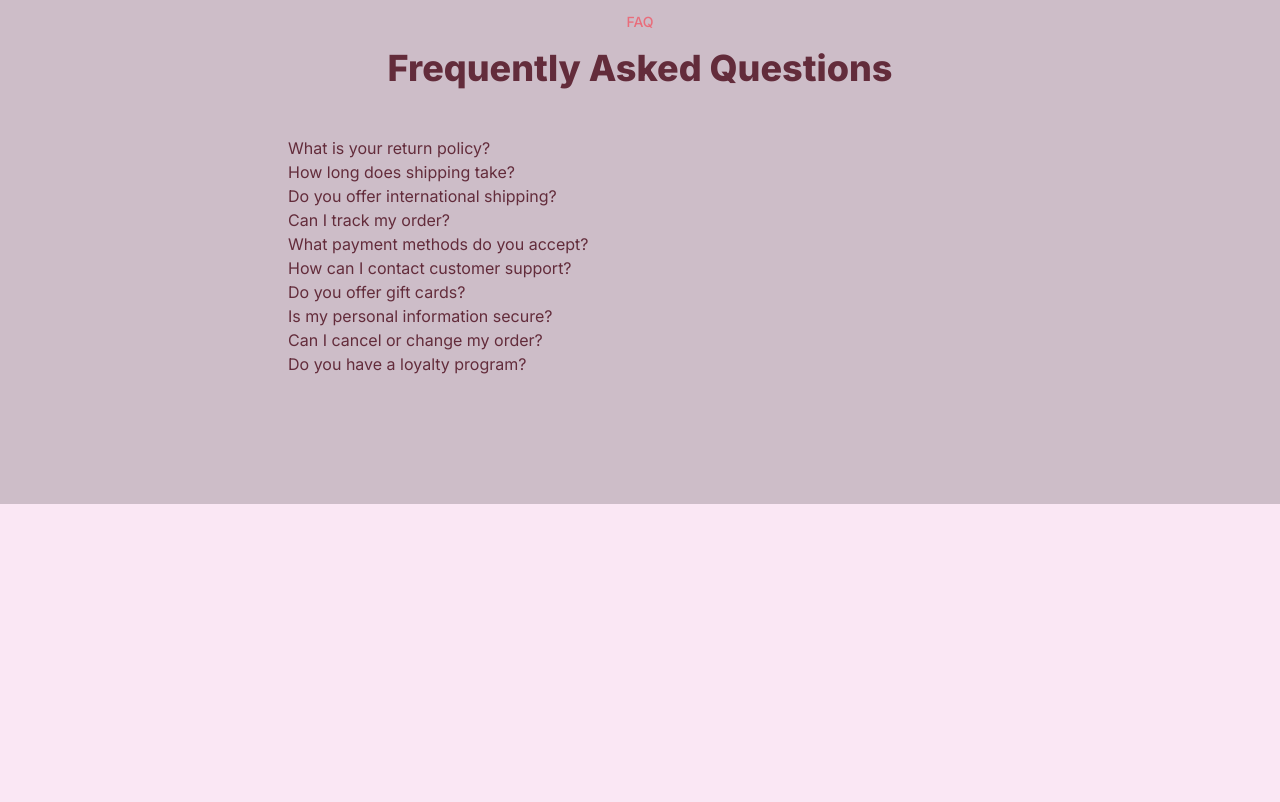
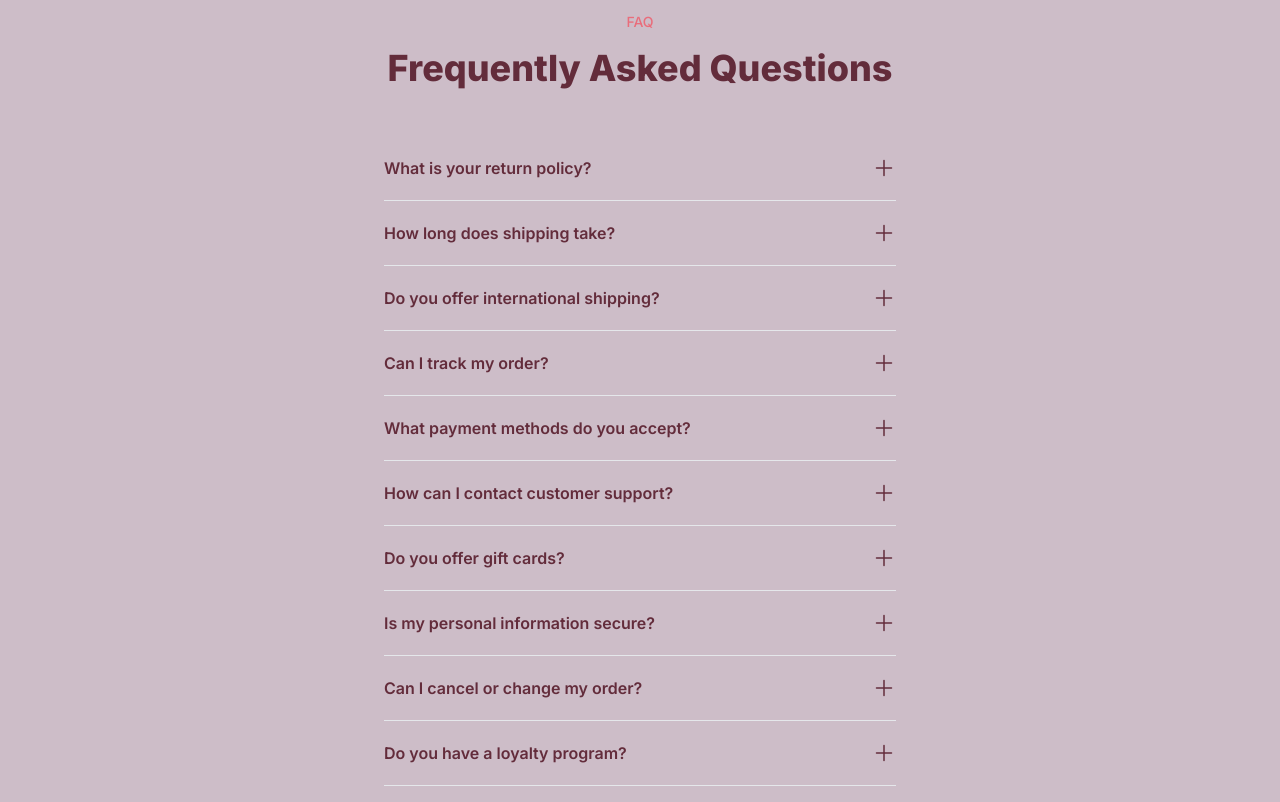
Before and after one commit to Mayst0731/yields, a Next.js app: page / in a window 1280 px wide. Shown: the part 1400-2202 px from the top of the page. Before the commit the page ends 1904 px from the top, so only its background shows below. Built offline with nearby package versions, Linux system fonts and the light colour scheme.

Commit message:
Decorate each FAQ ❤️❤️❤️

```diff
--- a/app/components/FAQListItems.js
+++ b/app/components/FAQListItems.js
@@ -9,10 +9,28 @@ const FAQListItems = ({ qa }) => {
     return (
         <li key={qa.question}>
                   {/* 1. Question is clickable */}
-                  <button onClick={() => setIsOpen(!isOpen)}>{qa.question}</button>
+                  <button
+                    className="py-5 font-semibold border-b w-full text-left flex items-center justify-between"
+                    onClick={() => setIsOpen(!isOpen)}>
+                        <p>{qa.question}</p>
+                        {
+                            isOpen ?
+                                (
+                                    <svg xmlns="http://www.w3.org/2000/svg" fill="none" viewBox="0 0 24 24" stroke-width="1.5" stroke="currentColor" class="size-6">
+                                    <path stroke-linecap="round" stroke-linejoin="round" d="M5 12h14" />
+                                    </svg>
+
+                                ) :
+                                (
+                                    <svg xmlns="http://www.w3.org/2000/svg" fill="none" viewBox="0 0 24 24" stroke-width="1.5" stroke="currentColor" class="size-6">
+                                    <path stroke-linecap="round" stroke-linejoin="round" d="M12 4.5v15m7.5-7.5h-15" />
+                                    </svg>
+                                )
+                        }
+                    </button>
                   {/* 2. Answer */}
                   {
-                    <div className={`${isOpen ? "block" : "hidden"}`}>{qa.answer}</div>
+                    <div className={`${isOpen ? "block" : "hidden"} mt-3 mb-6 opacity-90`}>{qa.answer}</div>
                   }
         </li>
     )
--- a/app/page.js
+++ b/app/page.js
@@ -69,7 +69,7 @@ export default function Home() {
           <h2 className="text-3xl lg:text-4xl font-extrabold mb-12 text-center">
             Frequently Asked Questions
           </h2>
-          <ul>
+          <ul className="max-w-lg mx-auto">
               {FaqData.map((qa) =>
                 <FAQListItems key={qa.question} qa={qa} />
               )}
```
